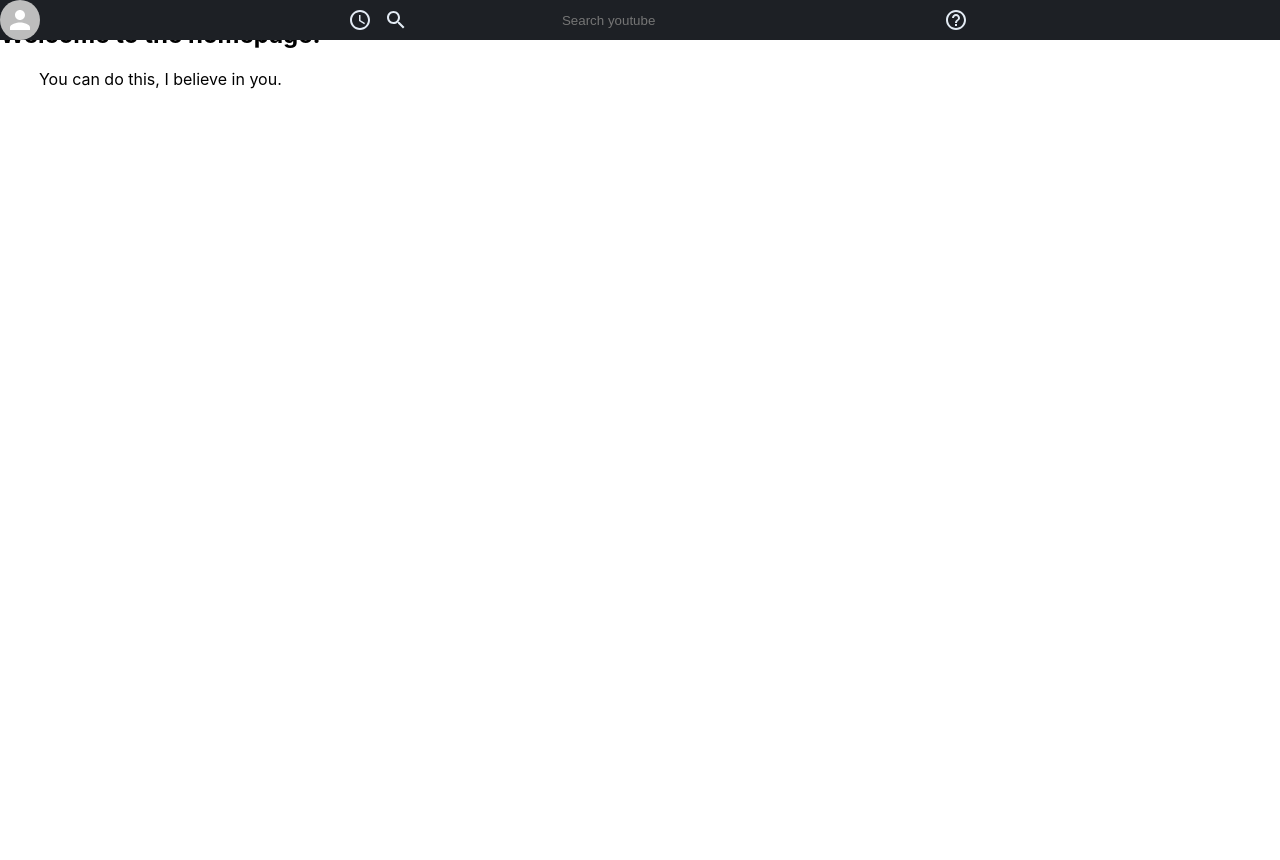
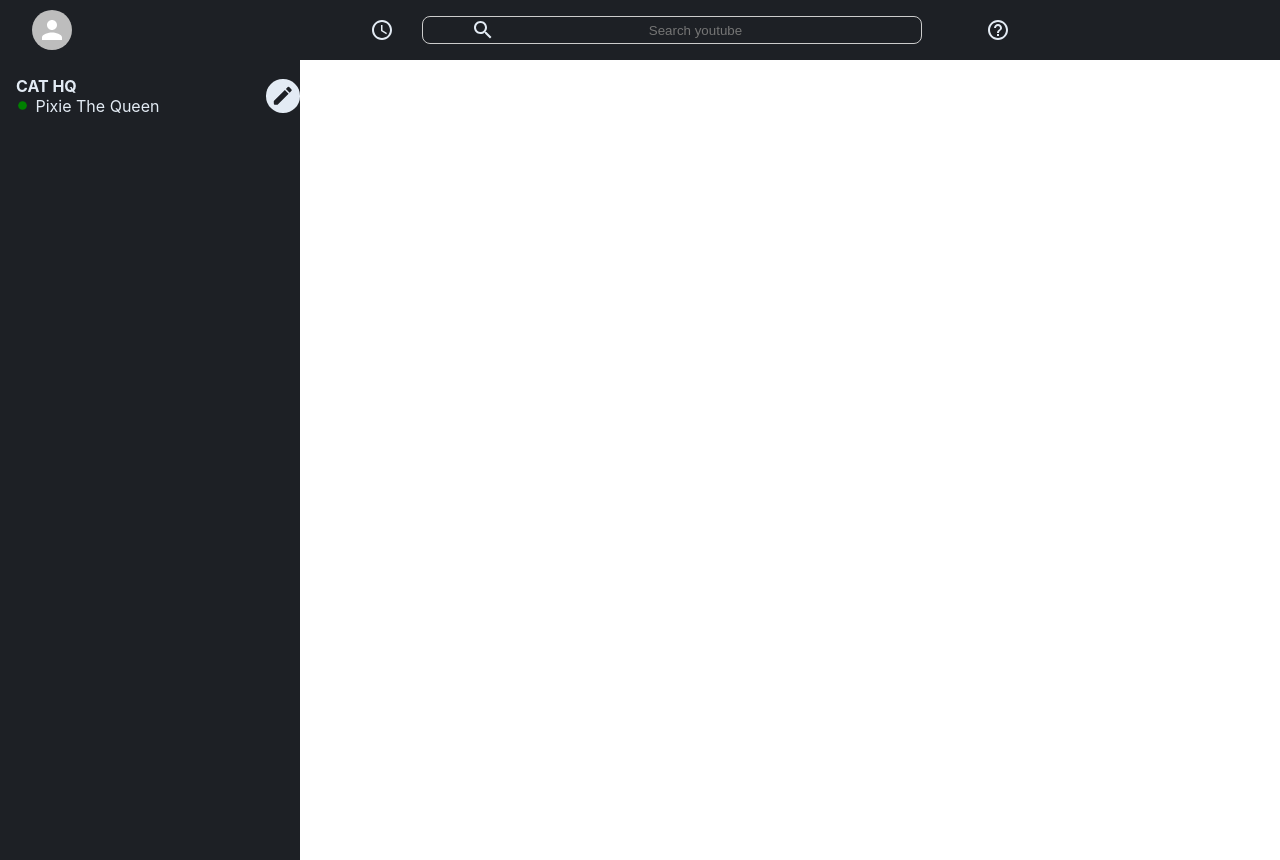
Before and after one commit to f2xiao/slack-clone-react, a React (Create React App) app: page / in a window 1280 px wide. Before the commit the page ends 800 px from the top, so only its background shows below. Built offline with nearby package versions, Linux system fonts and the light colour scheme.

Commit message:
Add Sidebar header part

```diff
--- a/src/App.css
+++ b/src/App.css
@@ -1,7 +1,3 @@
-.App {
-  text-align: center;
-}
-
 :root{
   --color-dark:#1d2025;
   --color-light:#e3ebf4;
@@ -10,6 +6,8 @@
 
 [theme=dark]{
   --body-bg:var(--color-dark);
+  --icon-bg:var(--color-dark) ;
   --text-color:var(--color-light) ;
+  --icon-color:var(--color-light) ;
   --nav-bg:var(--color-darkblue);
 }
--- a/src/App.js
+++ b/src/App.js
@@ -4,15 +4,16 @@ import './App.css';
 import styled from 'styled-components'
 
 import Header from "./layout/Header.js"
+import Sidebar from "./layout/Sidebar.js"
 
 function App() {
   return (
     <div className="App" theme="dark">
       <Header />
       <AppBody>
-      <Routes>
-        <Route path="/" element={<Home />} />
-      </Routes>
+        <Routes>
+          <Route path="/" element={<Home />} />
+        </Routes>
       </AppBody>
     </div>
   );
@@ -20,13 +21,7 @@ function App() {
 function Home() {
   return (
     <>
-      <main>
-        <h2>Welcome to the homepage!</h2>
-        <p>You can do this, I believe in you.</p>
-      </main>
-      <nav>
-        <Link to="/about">About</Link>
-      </nav>
+      <Sidebar />
     </>
   );
 }
--- a/src/layout/Header.js
+++ b/src/layout/Header.js
@@ -34,6 +34,8 @@ const HeaderContainer = styled.div`
   justify-content: space-between;
   top:0;
   width: 100%;
+  height:60px;
+  padding-left:2em;
 `
 const HeaderLeft = styled.div`
   flex: 0.3;
@@ -54,6 +56,12 @@ const HeaderSearch = styled.div`
   display: flex;
   flex: 0.4;
   align-items: center;
+  margin: 1em;
+  border: 1px solid #ccc;
+  border-radius:.5em;
+  >.MuiSvgIcon-root{
+    margin-left: 2em
+  }
   > input{
     background-color: transparent;
     border:none;
--- /dev/null
+++ b/src/layout/Sidebar.js
@@ -0,0 +1,22 @@
+import { Box } from '@mui/system'
+import React from 'react'
+import FiberManualRecordIcon from '@mui/icons-material/FiberManualRecord';
+import CreateIcon from '@mui/icons-material/Create';
+
+function Sidebar() {
+  return (
+    <Box sx={{ backgroundColor: 'var(--body-bg)', color: 'var(--text-color)', width: 300, height: '100%', paddingTop: '60px'}}>
+      <Box sx={{display: 'flex', alignItems: 'center', paddingTop:'1em'}}>
+        <Box sx={{paddingLeft: '1em', width: 260}}>
+          <p style={{fontWeight: 'bold', margin:0}}>CAT HQ</p>
+          <FiberManualRecordIcon sx={{color:'green', fontSize:'small', marginRight:'0.5em'}} />
+          <span>Pixie The Queen</span>
+        </Box>
+        <CreateIcon style={{backgroundColor: 'var(--icon-color)', color:'var(--icon-bg)', borderRadius: '50%', padding:'0.2em'}} />
+      </Box>
+
+    </Box>
+  )
+}
+
+export default Sidebar
```
